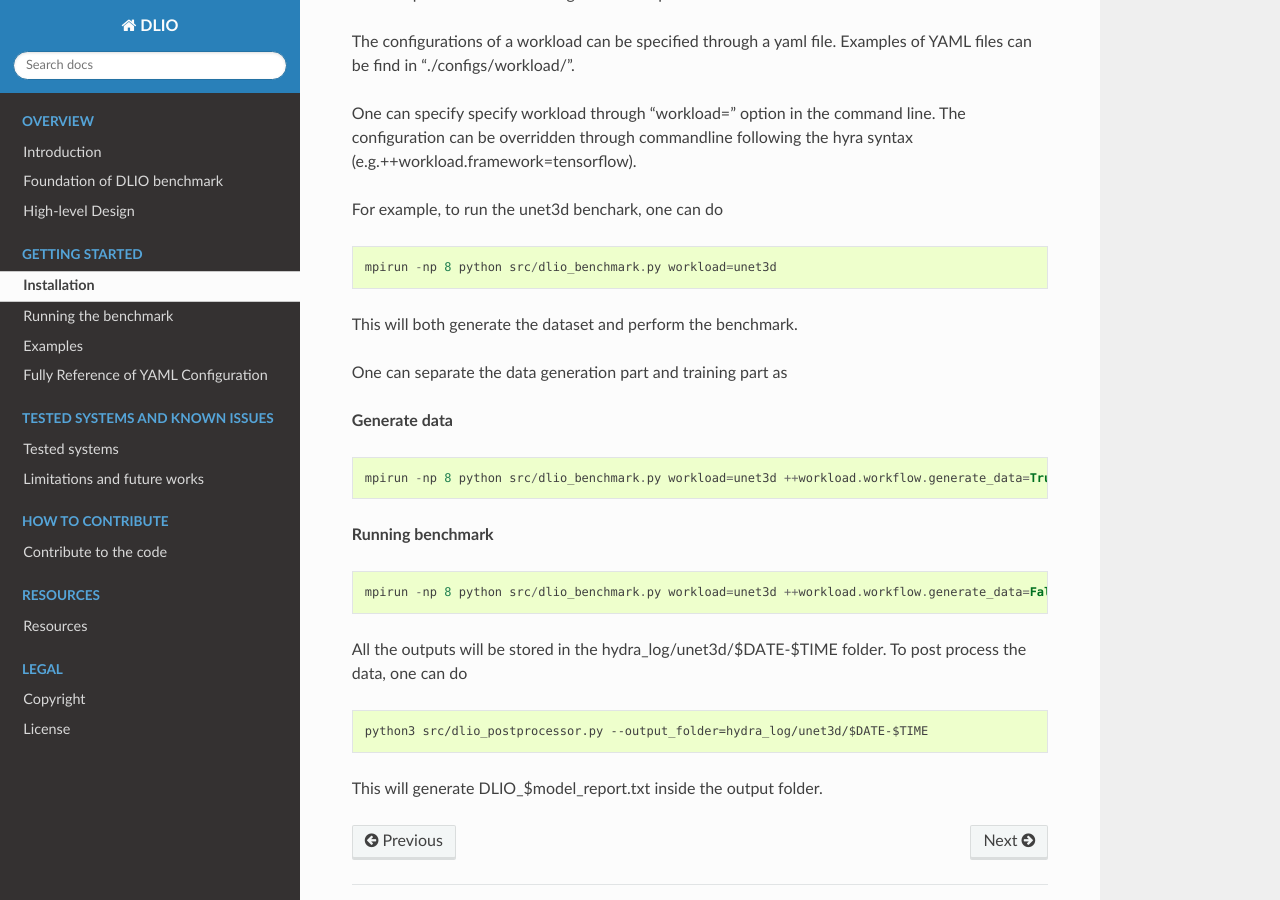
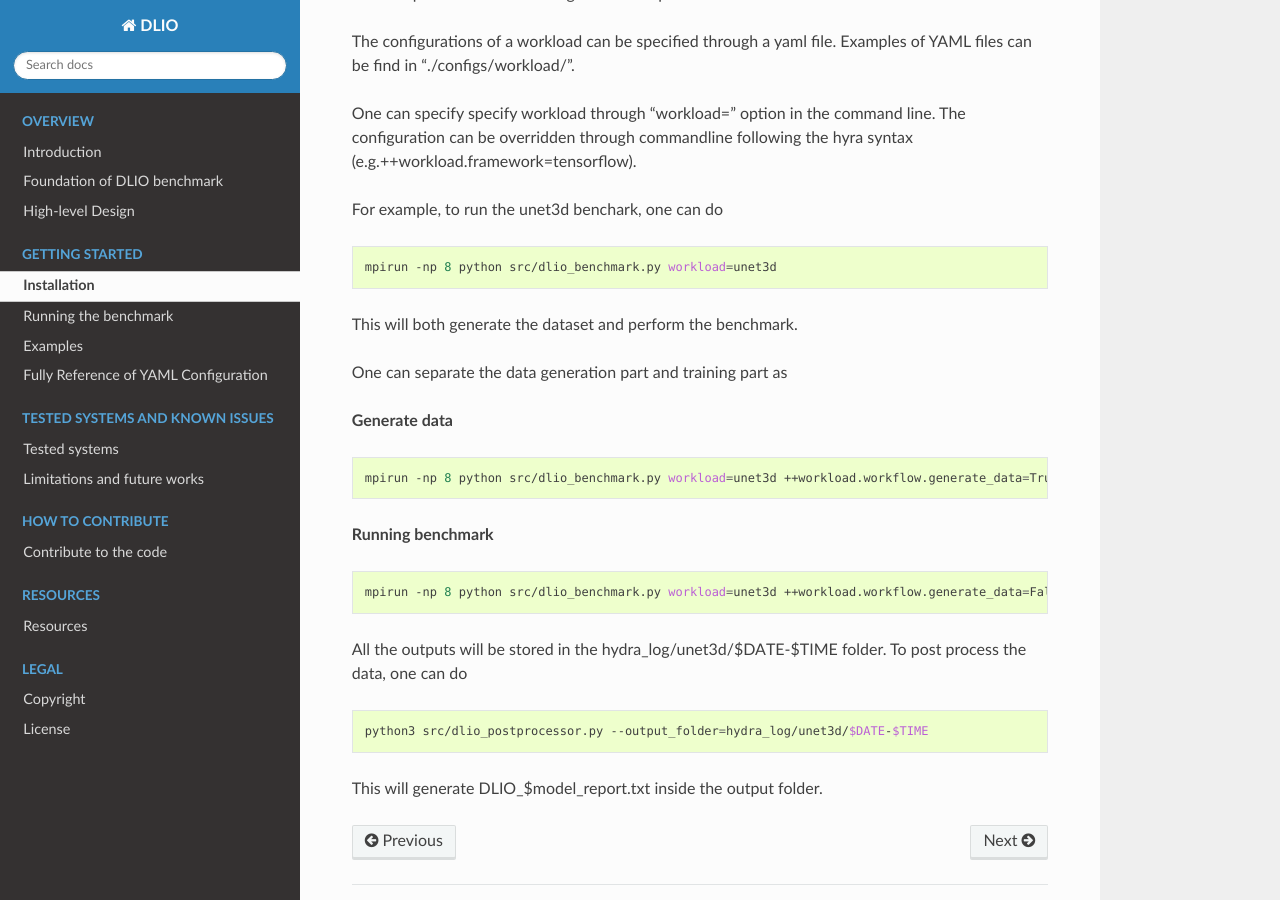
Before and after one commit to argonne-lcf/dlio_benchmark, a Sphinx documentation site: the page built from docs/source/gettingstarted.rst, in a window 1280 px wide and 900 px high, scrolled down 541 px. Built offline with Sphinx 7.4.7 and the Read the Docs theme 2.0.0, drawn with Linux system fonts in a browser that asks for light colours.

Commit message:
adding language to code-block

```diff
--- a/docs/source/gettingstarted.rst
+++ b/docs/source/gettingstarted.rst
@@ -25,7 +25,7 @@ One can specify specify workload through "workload=" option in the command line.
 
 For example, to run the unet3d benchark, one can do
 
-.. code-block::
+.. code-block:: bash
 
     mpirun -np 8 python src/dlio_benchmark.py workload=unet3d
 
@@ -35,19 +35,19 @@ One can separate the data generation part and training part as
 
 **Generate data**
 
-.. code-block::
+.. code-block:: bash
 
     mpirun -np 8 python src/dlio_benchmark.py workload=unet3d ++workload.workflow.generate_data=True ++workload.workflow.train=False ++workload.workflow.evaluation=False
 
 **Running benchmark**
 
-.. code-block::
+.. code-block:: bash
 
     mpirun -np 8 python src/dlio_benchmark.py workload=unet3d ++workload.workflow.generate_data=False ++workload.workflow.train=True ++workload.workflow.evaluation=True
 
 All the outputs will be stored in the hydra_log/unet3d/$DATE-$TIME folder. To post process the data, one can do
 
-.. code-block::
+.. code-block:: bash
 
     python3 src/dlio_postprocessor.py --output_folder=hydra_log/unet3d/$DATE-$TIME
 
--- a/docs/source/overview.rst
+++ b/docs/source/overview.rst
@@ -78,7 +78,7 @@ Workload Configuration
 '''''''''''''''''''''''''
 The characteristics of a workload is specified through a set of configuration in a YAML file. Below is an example of a YAML file for UNet3D workload which was used for 3D image segmentation.
 
-.. code-block::
+.. block::
 
   model: unet3d
 
--- a/docs/source/resources.rst
+++ b/docs/source/resources.rst
@@ -2,7 +2,7 @@ Resources
 ===================================
 Our initial DLIO paper published in CCGrid'2021 described the design and implementation of DLIO benchmark.
 
-.. code-block::
+.. code-block:: text
 
     @article{devarajan2021dlio,
         title={DLIO: A Data-Centric Benchmark for Scientific Deep Learning Applications},
@@ -17,7 +17,7 @@ Our initial DLIO paper published in CCGrid'2021 described the design and impleme
 
 See also the following relevant paper from MLPerf Storage working group:
 
-.. code-block::
+.. code-block:: text
 
     @article{balmau2022mlperfstorage,
         title={Characterizing I/O in Machine Learning with MLPerf Storage},
```
Also changed, not shown: docs/source/examples.rst (+13 -9 lines).
